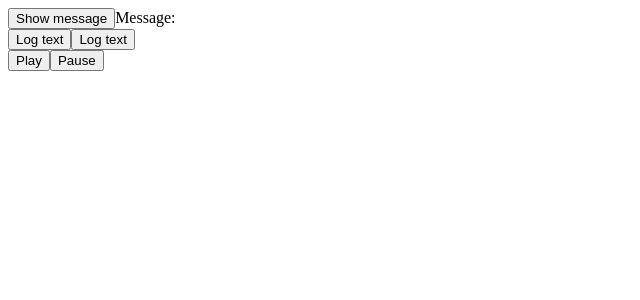
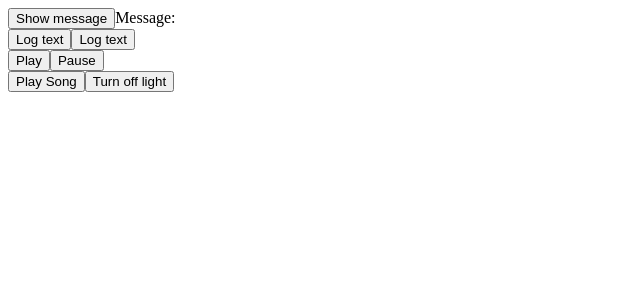
Before and after one commit to Yurimcalex/react-sandbox, a React (Vite) app: page / in a window 1280 px wide. Shown: the top 300 px of the page, without its empty margins (0-640 px from the left). Built offline with nearby package versions, Linux system fonts and the light colour scheme.

Commit message:
Create Toolbar component

```diff
--- a/src/ai/AI.jsx
+++ b/src/ai/AI.jsx
@@ -1,6 +1,7 @@
 import Message from './Message.jsx';
 import Button from './Button.jsx';
 import Controls from './Controls.jsx';
+import Toolbar from './Toolbar.jsx';
 
 export default function AI() {
 	return (
@@ -11,6 +12,10 @@ export default function AI() {
 				<Button text={"Another interesting text..."} />
 			</div>
 			<Controls />
+			<Toolbar
+				onPlaySong={() => console.log('the song is playing!')}
+				onTurnOffLight={() => console.log('the light is turned off')}
+			/>
 		</div>
 	);
 }
--- /dev/null
+++ b/src/ai/Toolbar.jsx
@@ -0,0 +1,12 @@
+export default function Toolbar({ onPlaySong, onTurnOffLight }) {
+	return (
+		<div>
+			<Button onClick={onPlaySong}>Play Song</Button>
+			<Button onClick={onTurnOffLight}>Turn off light</Button>
+		</div>
+	);
+}
+
+function Button({ onClick, children }) {
+	return <button onClick={onClick}>{children}</button>;
+}
```
